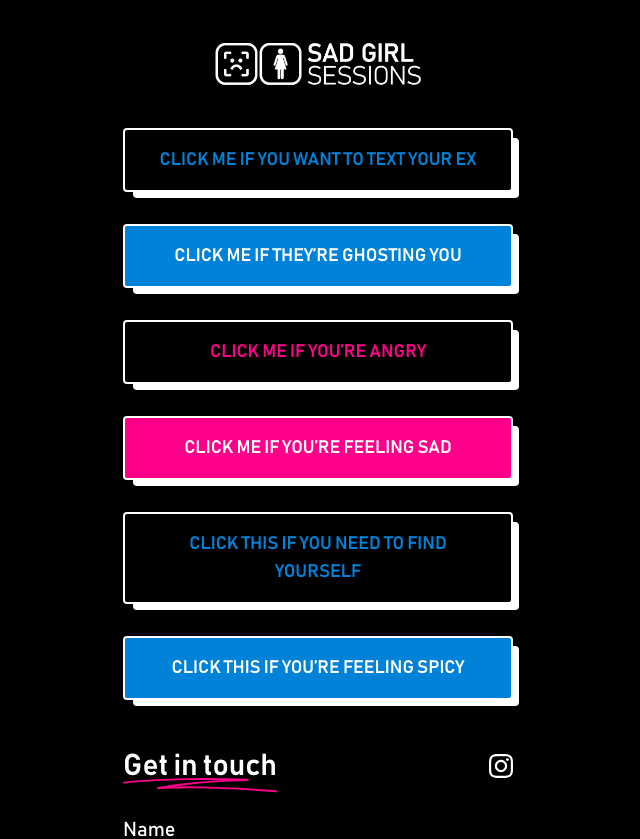
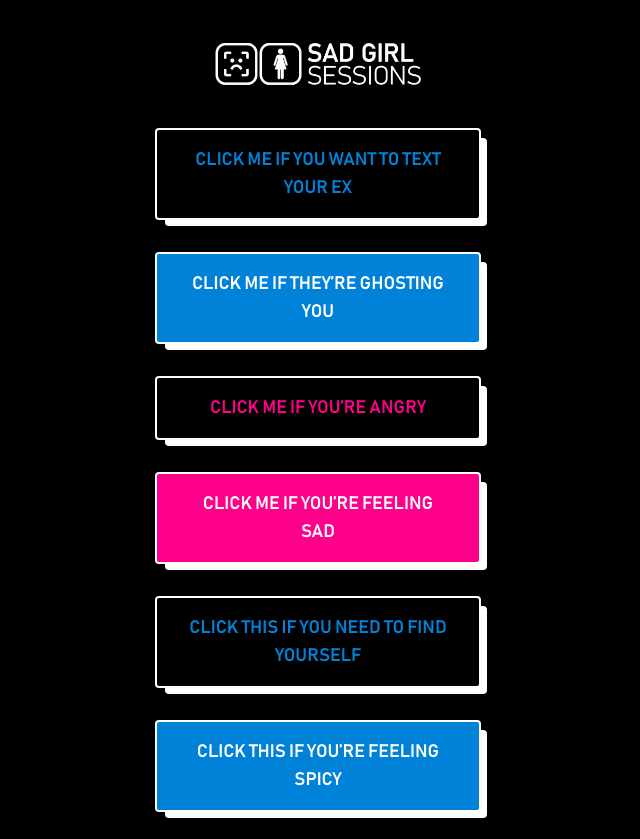
Before and after one commit to NeeshSamsi/sadgirlsessions, a Next.js app: page / in a window 1280 px wide. Shown: the top 839 px of the page, without its empty margins (322-962 px from the left). Built offline with nearby package versions, Linux system fonts and the light colour scheme.

Commit message:
feat: Add padding to whole container

```diff
--- a/src/app/page.tsx
+++ b/src/app/page.tsx
@@ -46,7 +46,7 @@ export const metadata: Metadata = {
 
 export default function Home() {
   return (
-    <main className="mx-auto grid max-w-screen-xs">
+    <main className="mx-auto grid max-w-screen-xs px-8">
       <Image
         src={logo}
         alt="Sad Girl Sessions Logo"
```
